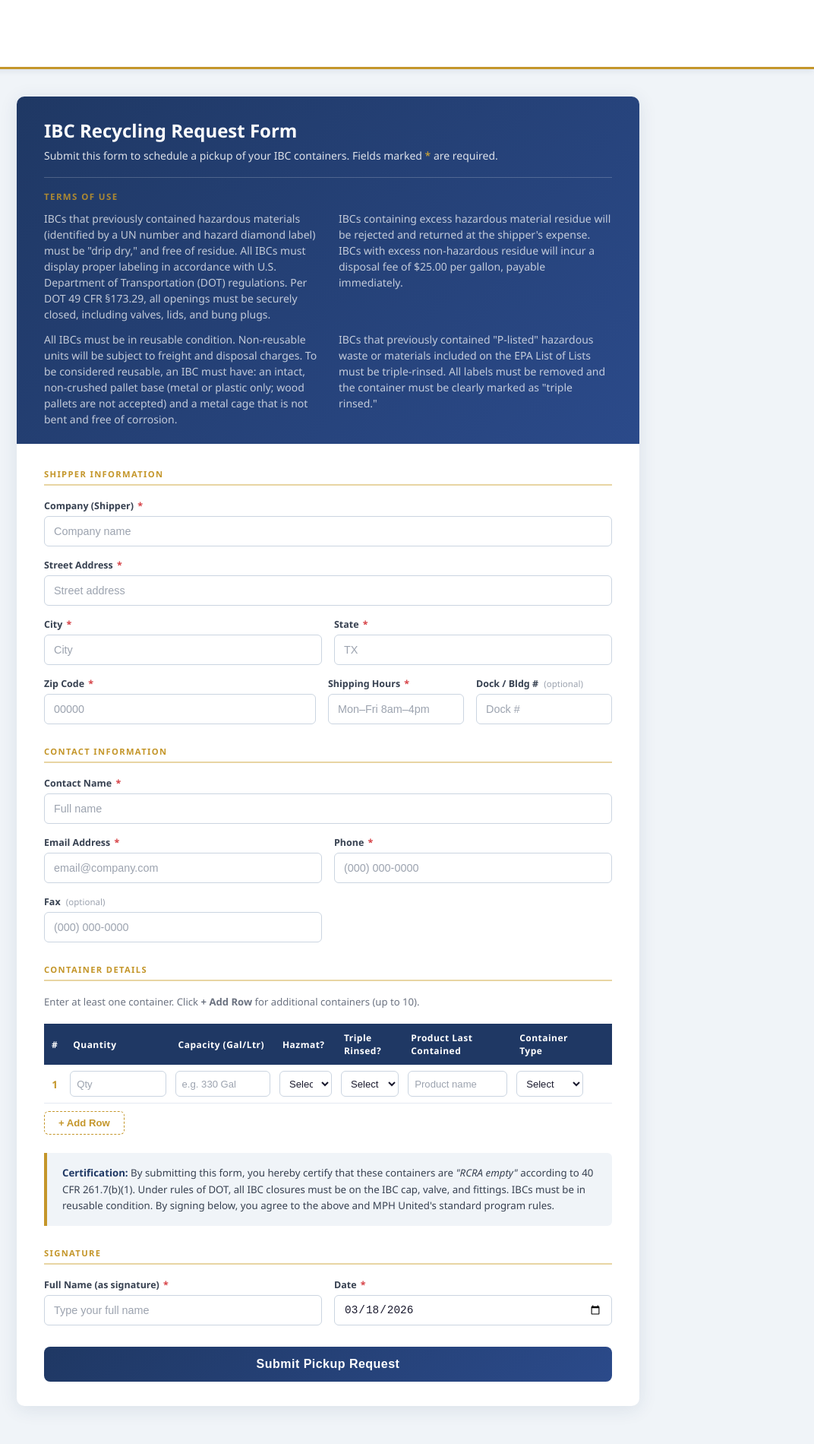
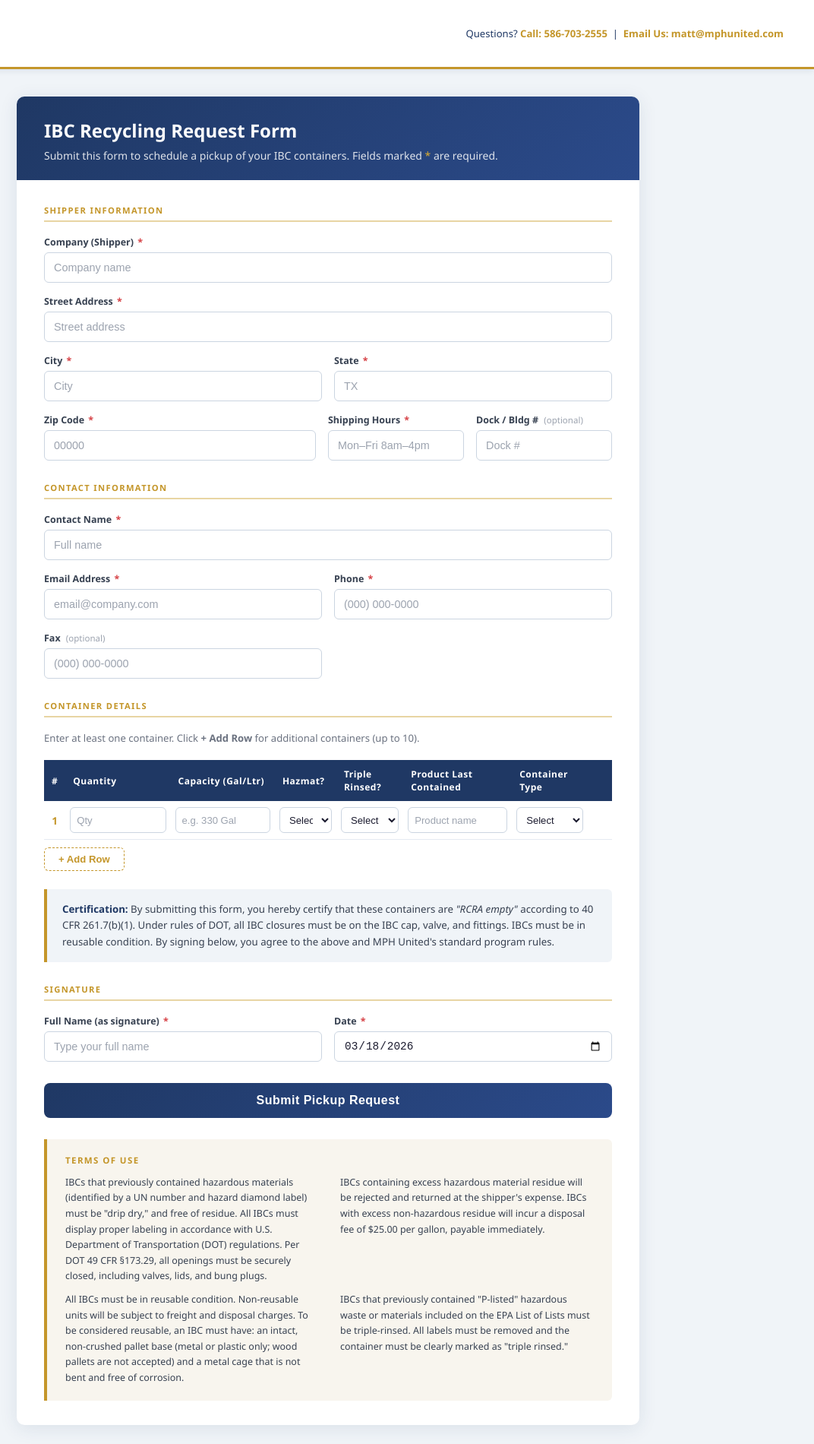
Before and after one commit to mphunited/IBC-Recycling-Form, a website: page public/index.html in a window 1280 px wide. Shown: the top 1900 px of the page at 76% size, 208-1280 px from the left. Drawn offline with Linux system fonts and the light colour scheme.

Commit message:
Move terms under submit button, add contact to header, fix footer wording

```diff
--- a/public/index.html
+++ b/public/index.html
@@ -19,10 +19,19 @@
       padding: 14px 40px;
       display: flex;
       align-items: center;
+      justify-content: space-between;
       border-bottom: 3px solid #C4962A;
       box-shadow: 0 2px 8px rgba(31,56,100,0.10);
     }
     .page-header img { height: 60px; width: auto; }
+    .page-header-contact {
+      font-size: 0.82rem;
+      color: #1F3864;
+      text-align: right;
+      line-height: 1.7;
+    }
+    .page-header-contact a { color: #C4962A; text-decoration: none; font-weight: 600; }
+    .page-header-contact a:hover { text-decoration: underline; }
 
     .page-layout {
       max-width: 860px;
@@ -247,8 +256,9 @@
       .form-body { padding: 20px 16px; }
       .grid-2, .grid-3 { grid-template-columns: 1fr; }
       .span-2 { grid-column: span 1; }
-      .page-header { padding: 10px 16px; }
+      .page-header { padding: 10px 16px; flex-wrap: wrap; gap: 8px; }
       .page-header img { height: 44px; }
+      .page-header-contact { font-size: 0.75rem; text-align: left; }
       .card-title { padding: 20px 16px; }
     }
   </style>
@@ -257,6 +267,9 @@
 
 <header class="page-header">
   <img src="/logo.png" alt="MPH United"/>
+  <div class="page-header-contact">
+    Questions? <a href="tel:5867032555">Call: 586-703-2555</a> &nbsp;|&nbsp; <a href="mailto:matt@mphunited.com">Email Us: matt@mphunited.com</a>
+  </div>
 </header>
 
 <div class="page-layout">
@@ -265,15 +278,6 @@
   <div class="card-title">
     <h2>IBC Recycling Request Form</h2>
     <p>Submit this form to schedule a pickup of your IBC containers. Fields marked <span style="color:#fbbf24;">*</span> are required.</p>
-    <div style="margin-top:18px;padding-top:16px;border-top:1px solid rgba(255,255,255,0.2);">
-      <p style="font-size:0.72rem;font-weight:700;letter-spacing:0.12em;text-transform:uppercase;color:#C4962A;margin-bottom:10px;">Terms of Use</p>
-      <div style="display:grid;grid-template-columns:1fr 1fr;gap:12px 28px;font-size:0.78rem;color:rgba(255,255,255,0.85);line-height:1.6;">
-        <p>IBCs that previously contained hazardous materials (identified by a UN number and hazard diamond label) must be "drip dry," and free of residue. All IBCs must display proper labeling in accordance with U.S. Department of Transportation (DOT) regulations. Per DOT 49 CFR §173.29, all openings must be securely closed, including valves, lids, and bung plugs.</p>
-        <p>IBCs containing excess hazardous material residue will be rejected and returned at the shipper's expense. IBCs with excess non-hazardous residue will incur a disposal fee of $25.00 per gallon, payable immediately.</p>
-        <p>All IBCs must be in reusable condition. Non-reusable units will be subject to freight and disposal charges. To be considered reusable, an IBC must have: an intact, non-crushed pallet base (metal or plastic only; wood pallets are not accepted) and a metal cage that is not bent and free of corrosion.</p>
-        <p>IBCs that previously contained "P-listed" hazardous waste or materials included on the EPA List of Lists must be triple-rinsed. All labels must be removed and the container must be clearly marked as "triple rinsed."</p>
-      </div>
-    </div>
   </div>
 
   <div class="form-body">
@@ -405,6 +409,16 @@
 
         <button type="submit" class="submit-btn" id="submitBtn">Submit Pickup Request</button>
 
+        <div style="margin-top:28px;padding:20px 24px;background:#f8f5ee;border-left:4px solid #C4962A;border-radius:0 6px 6px 0;">
+          <p style="font-size:0.72rem;font-weight:700;letter-spacing:0.12em;text-transform:uppercase;color:#C4962A;margin-bottom:12px;">Terms of Use</p>
+          <div style="display:grid;grid-template-columns:1fr 1fr;gap:10px 28px;font-size:0.78rem;color:#374151;line-height:1.65;">
+            <p>IBCs that previously contained hazardous materials (identified by a UN number and hazard diamond label) must be "drip dry," and free of residue. All IBCs must display proper labeling in accordance with U.S. Department of Transportation (DOT) regulations. Per DOT 49 CFR §173.29, all openings must be securely closed, including valves, lids, and bung plugs.</p>
+            <p>IBCs containing excess hazardous material residue will be rejected and returned at the shipper's expense. IBCs with excess non-hazardous residue will incur a disposal fee of $25.00 per gallon, payable immediately.</p>
+            <p>All IBCs must be in reusable condition. Non-reusable units will be subject to freight and disposal charges. To be considered reusable, an IBC must have: an intact, non-crushed pallet base (metal or plastic only; wood pallets are not accepted) and a metal cage that is not bent and free of corrosion.</p>
+            <p>IBCs that previously contained "P-listed" hazardous waste or materials included on the EPA List of Lists must be triple-rinsed. All labels must be removed and the container must be clearly marked as "triple rinsed."</p>
+          </div>
+        </div>
+
       </form>
     </div>
   </div>
@@ -533,7 +547,7 @@
 <footer class="page-footer">
   <div class="footer-heading">Contact Us</div>
   <div>MPH United LLC &nbsp;|&nbsp; PO Box 1270, Fairhope, AL 36532</div>
-  <div>Call Us: <a href="tel:5867032555">586-703-2555</a> &nbsp;|&nbsp; Email Us: <a href="mailto:matt@mphunited.com">matt@mphunited.com</a></div>
+  <div>Questions? Call: <a href="tel:5867032555">586-703-2555</a> &nbsp;|&nbsp; Email Us: <a href="mailto:matt@mphunited.com">matt@mphunited.com</a></div>
   <div><a href="https://www.mphunited.com/">https://www.mphunited.com/</a></div>
 </footer>
 
```
